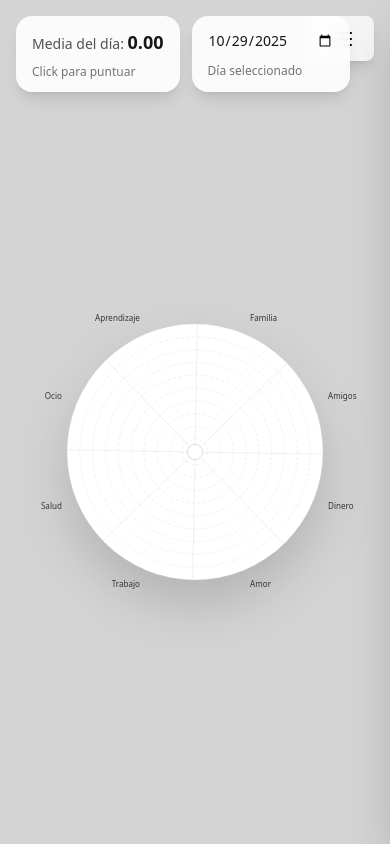
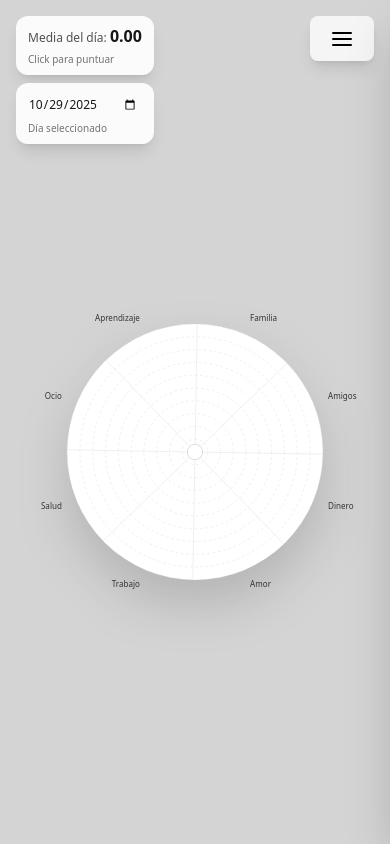
Before and after one commit to yosi90/rueda-mental, a React (Vite) app: page / in a window 390 px wide. Built offline with nearby package versions, Linux system fonts and the light colour scheme.

Commit message:
mejoras de responsividad

```diff
--- a/src/App.tsx
+++ b/src/App.tsx
@@ -451,7 +451,7 @@ export default function MentalWheelApp() {
             {/* Botón para abrir drawer */}
             <button
                 onClick={() => setDrawerOpen(true)}
-                className={`fixed top-4 right-4 z-40 rounded-full ${theme.buttonPrimary} p-3 shadow-lg transition-colors`}
+                className={`fixed top-4 right-4 z-40 rounded-lg ${theme.buttonPrimary} p-3 shadow-lg transition-colors`}
                 title="Configuración"
             >
                 <svg width="24" height="24" fill="none" stroke="currentColor" strokeWidth="2" strokeLinecap="round" strokeLinejoin="round">
@@ -462,29 +462,29 @@ export default function MentalWheelApp() {
             </button>
 
             {/* Información flotante arriba a la izquierda */}
-            <div className="fixed top-4 left-4 z-40 flex gap-3">
+            <div className="fixed top-4 left-4 z-40 flex flex-col sm:flex-row gap-2 sm:gap-3 max-w-[calc(100%-120px)] sm:max-w-none">
                 {/* Card de promedio */}
-                <div className={`rounded-2xl ${theme.card} backdrop-blur-sm px-4 py-3 shadow-lg`}>
-                    <div className={`text-sm ${theme.textMuted} mb-2`}>
+                <div className={`rounded-xl sm:rounded-2xl ${theme.card} backdrop-blur-sm px-3 sm:px-4 py-2 sm:py-3 shadow-lg`}>
+                    <div className={`text-xs sm:text-sm ${theme.textMuted} mb-1 sm:mb-2`}>
                         {hoverInfo ? (
                             <HoverText sectors={sectors} hoverInfo={hoverInfo} darkMode={darkMode} />
                         ) : (
-                            <span>Media del día: <b className={`text-lg ${theme.text}`}>{avg}</b></span>
+                            <span>Media del día: <b className={`text-base sm:text-lg ${theme.text}`}>{avg}</b></span>
                         )}
                     </div>
-                    <div className={`text-xs ${theme.textLight}`}>Click para puntuar</div>
+                    <div className={`text-[10px] sm:text-xs ${theme.textLight}`}>Click para puntuar</div>
                 </div>
 
                 {/* Card de fecha */}
-                <div className={`rounded-2xl ${theme.card} backdrop-blur-sm px-4 py-3 shadow-lg`}>
+                <div className={`rounded-xl sm:rounded-2xl ${theme.card} backdrop-blur-sm px-3 sm:px-4 py-2 sm:py-3 shadow-lg`}>
                     <input
                         type="date"
                         value={dateStr}
                         onChange={(e) => setDateStr(e.target.value)}
-                        className={`text-sm border-0 bg-transparent p-0 cursor-pointer focus:outline-none focus:ring-2 ${darkMode ? 'focus:ring-neutral-100' : 'focus:ring-neutral-900'} rounded ${theme.text} mb-3`}
+                        className={`text-xs sm:text-sm border-0 bg-transparent p-0 cursor-pointer focus:outline-none focus:ring-2 ${darkMode ? 'focus:ring-neutral-100' : 'focus:ring-neutral-900'} rounded ${theme.text} mb-2 sm:mb-3`}
                         style={{ fontFamily: 'inherit', colorScheme: darkMode ? 'dark' : 'light' }}
                     />
-                    <div className={`text-xs ${theme.textLight}`}>Día seleccionado</div>
+                    <div className={`text-[10px] sm:text-xs ${theme.textLight}`}>Día seleccionado</div>
                 </div>
             </div>
 
@@ -593,8 +593,8 @@ export default function MentalWheelApp() {
 
                         <ul className="flex flex-col gap-3">
                             {sectors.map((s, i) => (
-                                <li key={s.id} className={`rounded-xl border ${theme.border} p-4 ${theme.inputAlt}`}>
-                                    <div className="flex items-center gap-2 mb-3">
+                                <li key={s.id} className={`rounded-xl border ${theme.border} p-3 sm:p-4 ${theme.inputAlt}`}>
+                                    <div className="flex items-center gap-2 mb-3 flex-wrap sm:flex-nowrap">
                                         <input
                                             type="color"
                                             value={rgbToHex(s.color)}
@@ -602,19 +602,19 @@ export default function MentalWheelApp() {
                                                 setSectors((prev) => prev.map((x) => (x.id === s.id ? { ...x, color: e.target.value } : x)))
                                             }
                                             title="Color"
-                                            className="h-10 w-10 cursor-pointer rounded-md border"
+                                            className={`h-5 w-5 sm:h-7 sm:w-7 cursor-pointer rounded-sm border ${ darkMode ? 'border-black' : 'border-white'} flex-shrink-0`}
                                         />
                                         <input
                                             value={s.name}
                                             onChange={(e) =>
                                                 setSectors((prev) => prev.map((x) => (x.id === s.id ? { ...x, name: e.target.value } : x)))
                                             }
-                                            className={`flex-1 rounded-lg border ${theme.input} px-3 py-2 text-sm focus:outline-none focus:ring-2 ${darkMode ? 'focus:ring-neutral-100' : 'focus:ring-neutral-900'}`}
+                                            className={`flex-1 min-w-0 rounded-lg border ${theme.input} px-2 sm:px-3 py-2 text-xs sm:text-sm focus:outline-none focus:ring-2 ${darkMode ? 'focus:ring-neutral-100' : 'focus:ring-neutral-900'}`}
                                         />
                                         <div className="flex gap-1">
                                             <button
                                                 onClick={() => moveSector(s.id, -1)}
-                                                className={`rounded-md border ${theme.border} ${theme.button} px-2 py-1 text-xs transition-colors`}
+                                                className={`rounded-md border ${theme.border} ${theme.button} px-1.5 sm:px-2 py-1 text-[10px] sm:text-xs transition-colors flex-shrink-0`}
                                                 disabled={i === 0}
                                                 title="Subir"
                                             >
@@ -622,7 +622,7 @@ export default function MentalWheelApp() {
                                             </button>
                                             <button
                                                 onClick={() => moveSector(s.id, +1)}
-                                                className={`rounded-md border ${theme.border} ${theme.button} px-2 py-1 text-xs transition-colors`}
+                                                className={`rounded-md border ${theme.border} ${theme.button} px-1.5 sm:px-2 py-1 text-[10px] sm:text-xs transition-colors flex-shrink-0`}
                                                 disabled={i === sectors.length - 1}
                                                 title="Bajar"
                                             >
@@ -630,7 +630,7 @@ export default function MentalWheelApp() {
                                             </button>
                                             <button
                                                 onClick={() => removeSector(s.id)}
-                                                className={`rounded-md border ${theme.border} ${theme.button} px-2 py-1 text-xs transition-colors`}
+                                                className={`rounded-md border ${theme.border} ${theme.button} px-1.5 sm:px-2 py-1 text-[10px] sm:text-xs transition-colors flex-shrink-0`}
                                                 title="Eliminar"
                                             >
                                                 🗑️
@@ -639,15 +639,15 @@ export default function MentalWheelApp() {
                                     </div>
 
                                     <div className="space-y-2">
-                                        <div className="flex items-center gap-2">
-                                            <span className={`text-xs ${theme.textMuted} w-20`}>Puntuación:</span>
+                                        <div className="flex items-center gap-1 sm:gap-2">
+                                            <span className={`text-xs ${theme.textMuted} w-16 sm:w-20 flex-shrink-0`}>Puntuación:</span>
                                             <input
                                                 type="range"
                                                 min={0}
                                                 max={RING_COUNT}
                                                 value={scores[s.id] ?? 0}
                                                 onChange={(e) => setScore(s.id, e.target.value)}
-                                                className="flex-1"
+                                                className="flex-1 min-w-0"
                                             />
                                             <input
                                                 type="number"
@@ -655,7 +655,7 @@ export default function MentalWheelApp() {
                                                 max={RING_COUNT}
                                                 value={scores[s.id] ?? 0}
                                                 onChange={(e) => setScore(s.id, e.target.value)}
-                                                className={`w-16 rounded-md border ${theme.input} px-2 py-1 text-sm text-center focus:outline-none focus:ring-2 ${darkMode ? 'focus:ring-neutral-100' : 'focus:ring-neutral-900'}`}
+                                                className={`w-12 sm:w-16 rounded-md border ${theme.input} px-1 sm:px-2 py-1 text-xs sm:text-sm text-center focus:outline-none focus:ring-2 ${darkMode ? 'focus:ring-neutral-100' : 'focus:ring-neutral-900'} flex-shrink-0`}
                                             />
                                         </div>
                                     </div>
@@ -714,7 +714,7 @@ function HoverText({ sectors, hoverInfo, darkMode }: HoverTextProps) {
     if (!s) return null;
     return (
         <span>
-            {s.name}: <b className={`text-lg ${darkMode ? 'text-neutral-100' : 'text-neutral-900'}`}>{hoverInfo.level}</b>
+            {s.name}: <b className={`text-base sm:text-lg ${darkMode ? 'text-neutral-100' : 'text-neutral-900'}`}>{hoverInfo.level}</b>
         </span>
     );
 }
--- a/src/index.css
+++ b/src/index.css
@@ -41,9 +41,6 @@ button {
   border-radius: 8px;
   border: 1px solid transparent;
   padding: 0.6em 1.2em;
-  font-size: 1em;
-  font-weight: 500;
-  font-family: inherit;
   cursor: pointer;
   transition: border-color 0.25s;
 }
```
Also changed, not shown: 2 other files (tests, documents, lock files or other folders).
